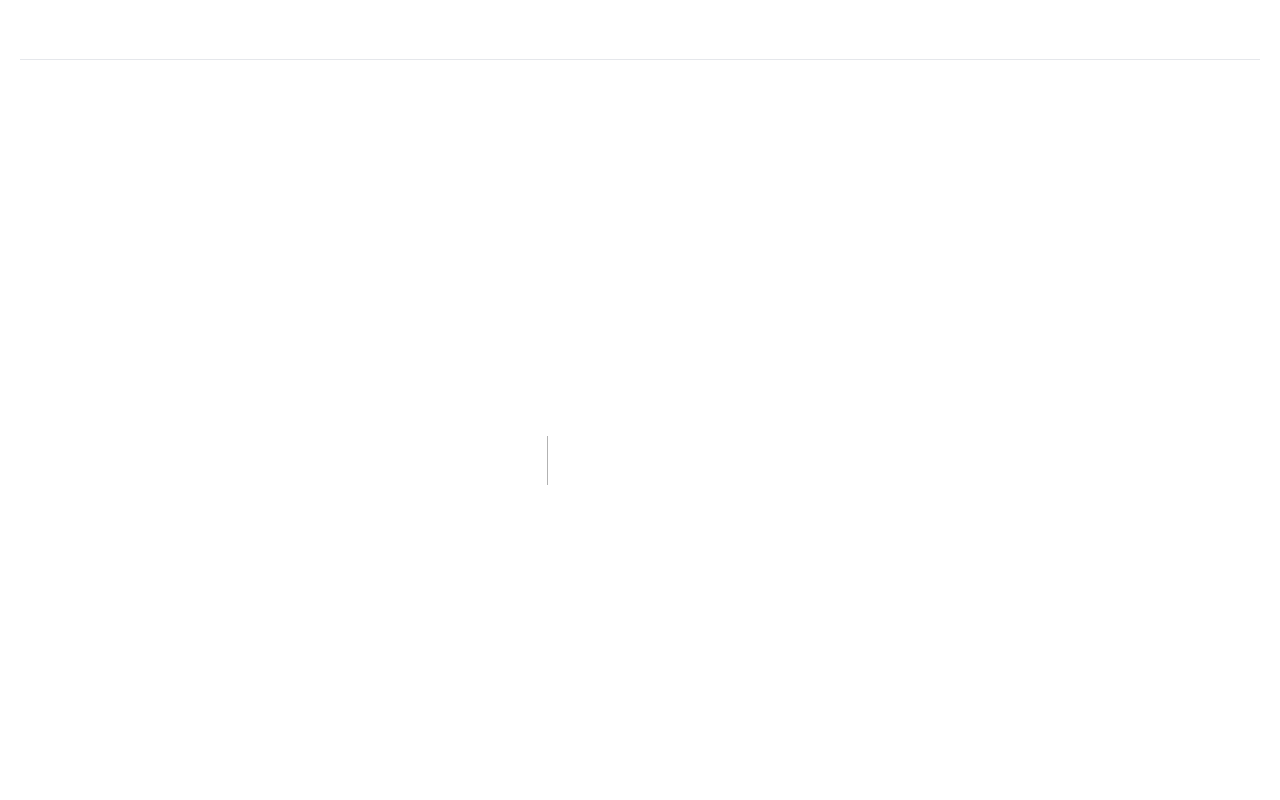
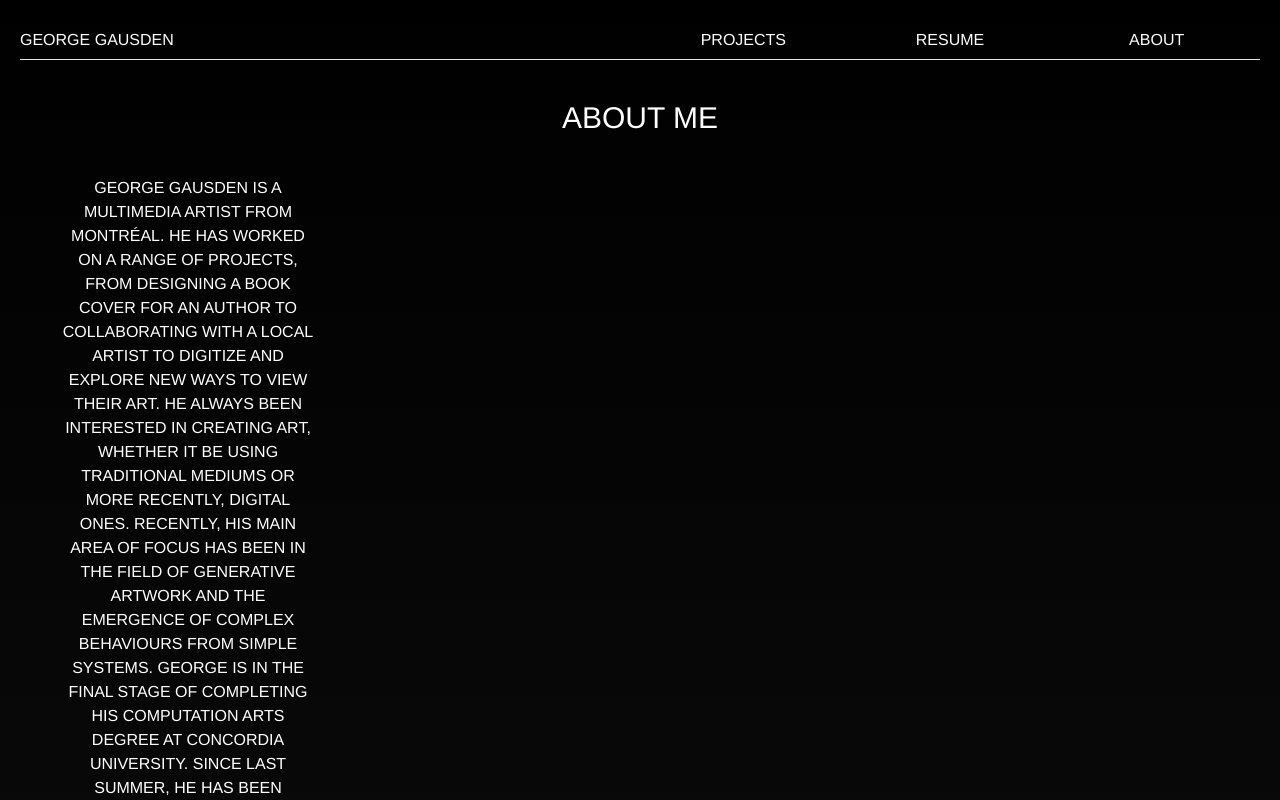
Before and after one commit to georgegausden/portfolio, a Next.js app: page /about in a window 1280 px wide. Before the commit this address had no page. Shown: the top 800 px of the page. Built offline with nearby package versions, Linux system fonts and the light colour scheme.

Commit message:
Update navbar links and add resume download link

```diff
--- /dev/null
+++ b/app/about/page.tsx
@@ -0,0 +1,12 @@
+import text from "../components/text";
+
+export default function About() {
+  return (
+    <div>
+      <h1 className="text-3xl text-center align-middle m-10">About Me</h1>
+
+      <p className="m-10 text-center justify-normal w-64">{text[0].text}</p>
+
+    </div>
+  );
+}
--- a/app/components/navbar.tsx
+++ b/app/components/navbar.tsx
@@ -4,15 +4,13 @@ import Link from 'next/link'
 function Navbar() {
     return (
         <nav className='w-full h-10 grid grid-cols-2 border-b items-center'>
-
             <div className='flex'>
                 George Gausden
             </div>
-
             <div className='grid grid-cols-3 items-center justify-center'>
-                <Link href="/resume" className='flex items-center justify-center hover:italic'>Resume</Link>
+                <Link href="/" className='flex items-center justify-center hover:italic'>Projects</Link>
+                <a href="/CV.pdf" download className='flex items-center justify-center hover:italic'>Resume</a>
                 <Link href="/about" className='flex items-center justify-center hover:italic'>About</Link>
-                <Link href="/" className='flex items-center justify-center hover:italic'>Projects</Link>
             </div>
         </nav>
     );
--- /dev/null
+++ b/app/components/text.tsx
@@ -0,0 +1,8 @@
+const text = [
+    {
+        title: 'Artist Biography',
+        text: `George Gausden is a multimedia artist from Montréal. He has worked on a range of projects, from designing a book cover for an author to collaborating with a local artist to digitize and explore new ways to view their art. He always been interested in creating art, whether it be using traditional mediums or more recently, digital ones. Recently, his main area of focus has been in the field of generative artwork and the emergence of complex behaviours from simple systems. George is in the final stage of completing his Computation Arts degree at Concordia University. Since last summer, he has been collaborating closely with a local Montreal start-up on creating content and designing a website for their brand.`
+    }
+];
+
+export default text;
```
Also changed, not shown: 1 other file (tests, documents, lock files or other folders).
